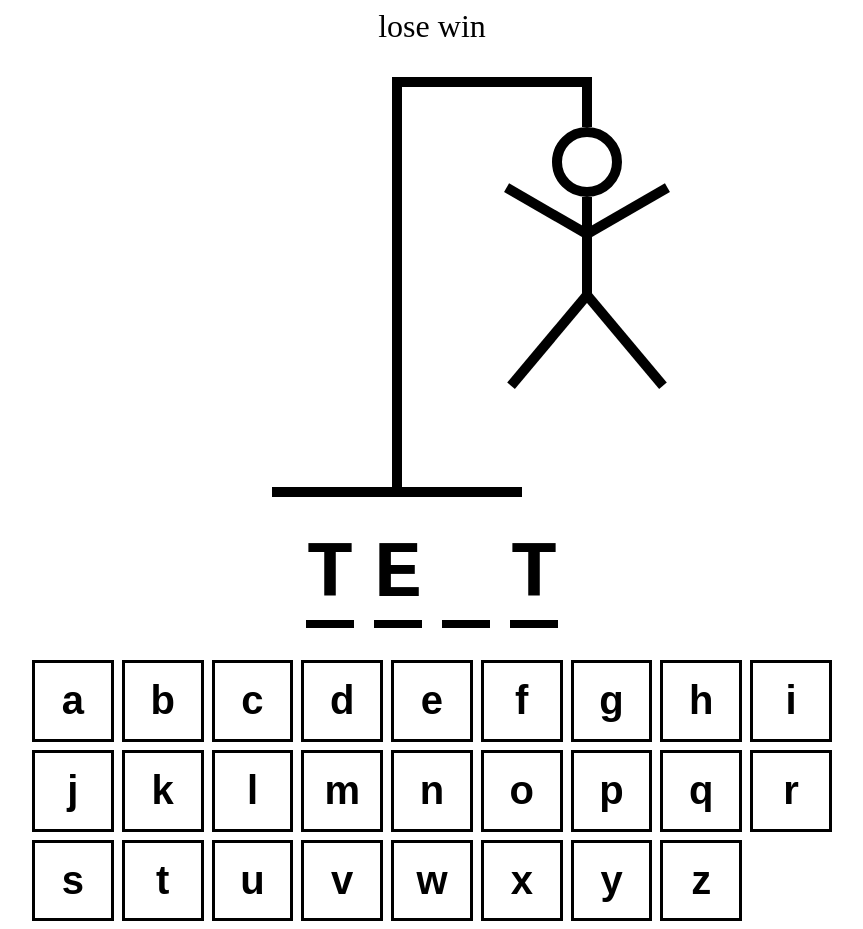
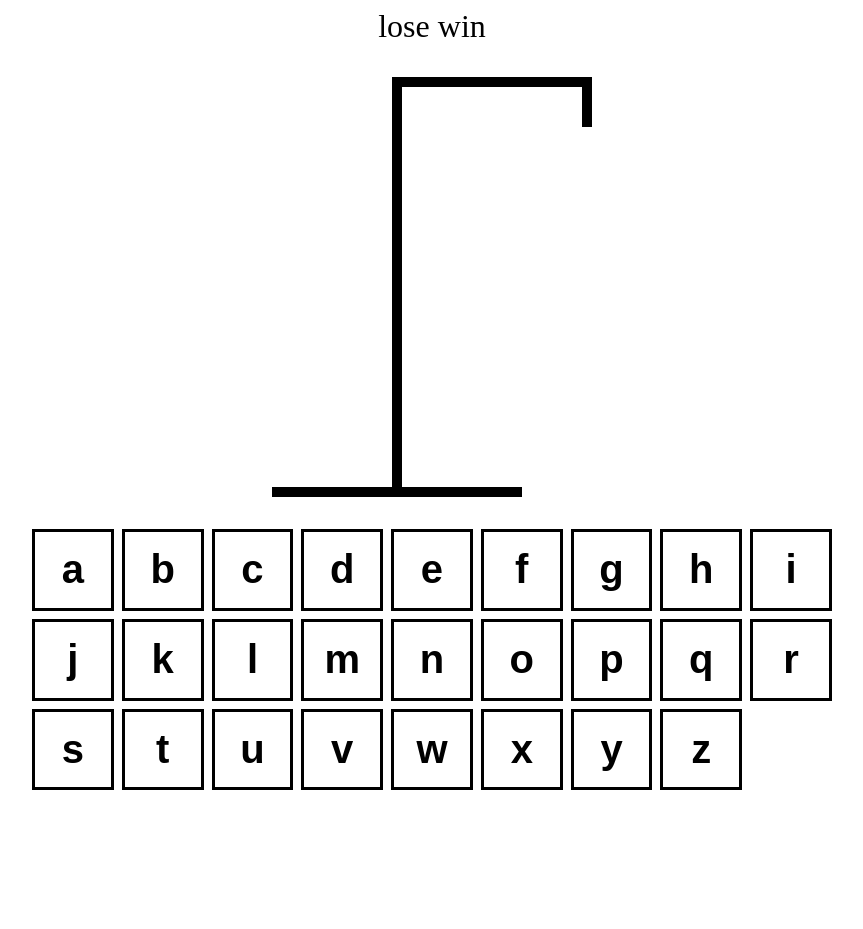
Before and after one commit to emzys/hangman, a React (Vite) app: page / in a window 1280 px wide. Shown: the whole page, without its empty margins (208-1071 px from the left). After the commit the page ends 800 px from the top, so only its background shows below. Built offline with nearby package versions, Linux system fonts and the light colour scheme.

Commit message:
HangmanDrawing logic

```diff
--- a/src/App.tsx
+++ b/src/App.tsx
@@ -10,6 +10,10 @@ function App() {
   });
   const [guessedLetters, setGuessedLetters] = useState<string[]>([]);
   console.log("wordToGuess :>> ", wordToGuess);
+
+  const incorrectLetters = guessedLetters.filter(
+    (letter) => !wordToGuess.includes(letter)
+  );
 
   return (
     <div
@@ -30,8 +34,7 @@ function App() {
       >
         lose win
       </div>
-      <HangmanDrawing />
-      <HangmanWord />
+      <HangmanDrawing numberOfGuesses={incorrectLetters.length} />
       <div style={{ alignSelf: "stretch" }}>
         <Keyboard />
       </div>
--- a/src/HangmanDrawing.tsx
+++ b/src/HangmanDrawing.tsx
@@ -80,15 +80,16 @@ const RIGHT_LEG = (
   ></div>
 );
 
-export function HangmanDrawing() {
+const HANGMAN_PARTS = [HEAD, BODY, LEFT_ARM, RIGHT_ARM, LEFT_LEG, RIGHT_LEG];
+
+type HangmanDrawingProps = {
+  numberOfGuesses: number;
+};
+
+export function HangmanDrawing({ numberOfGuesses }: HangmanDrawingProps) {
   return (
     <div style={{ position: "relative" }}>
-      {HEAD}
-      {BODY}
-      {RIGHT_ARM}
-      {LEFT_ARM}
-      {LEFT_LEG}
-      {RIGHT_LEG}
+      {HANGMAN_PARTS.slice(0, numberOfGuesses)}
       <div
         style={{
           height: "50px",
```
